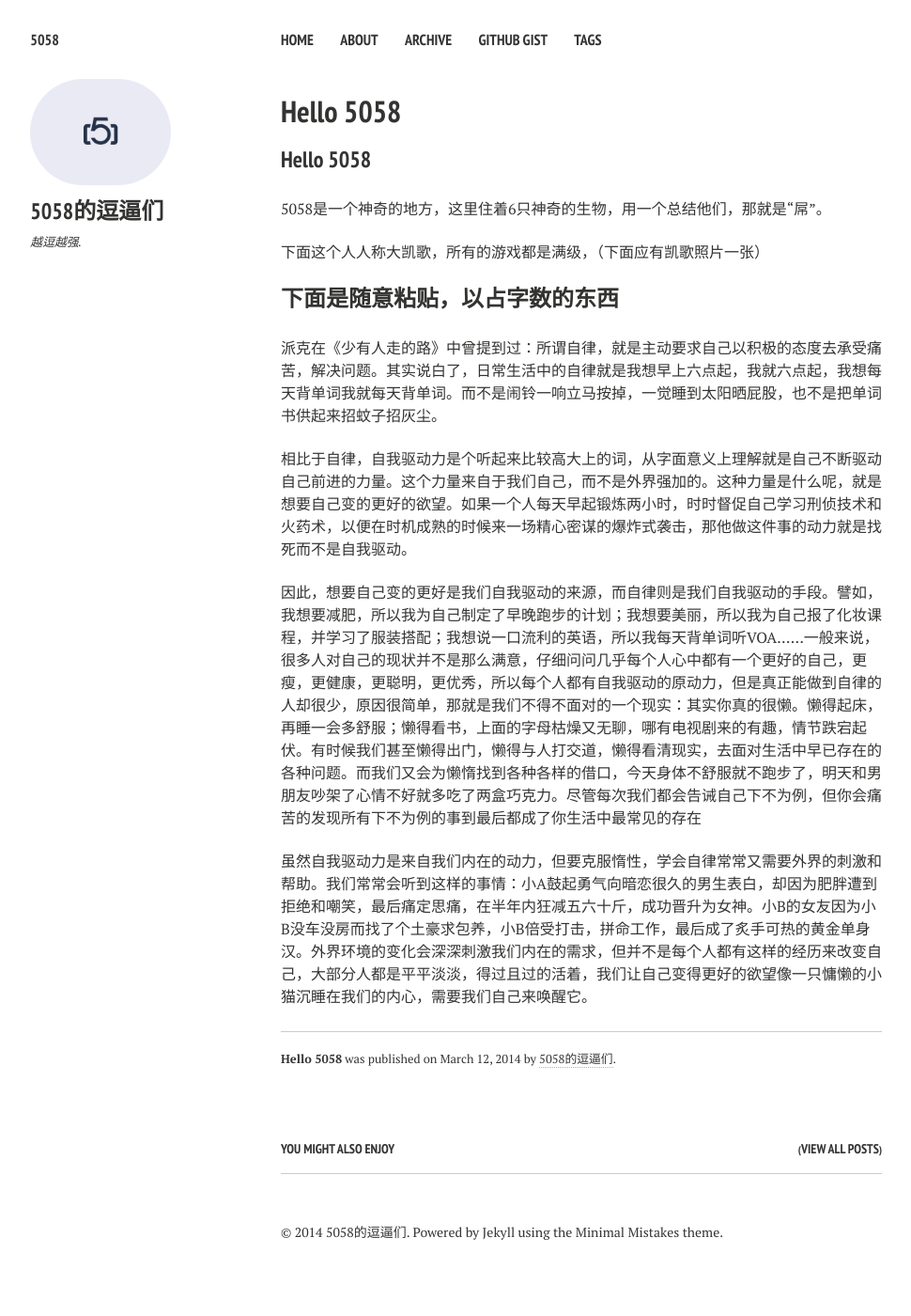
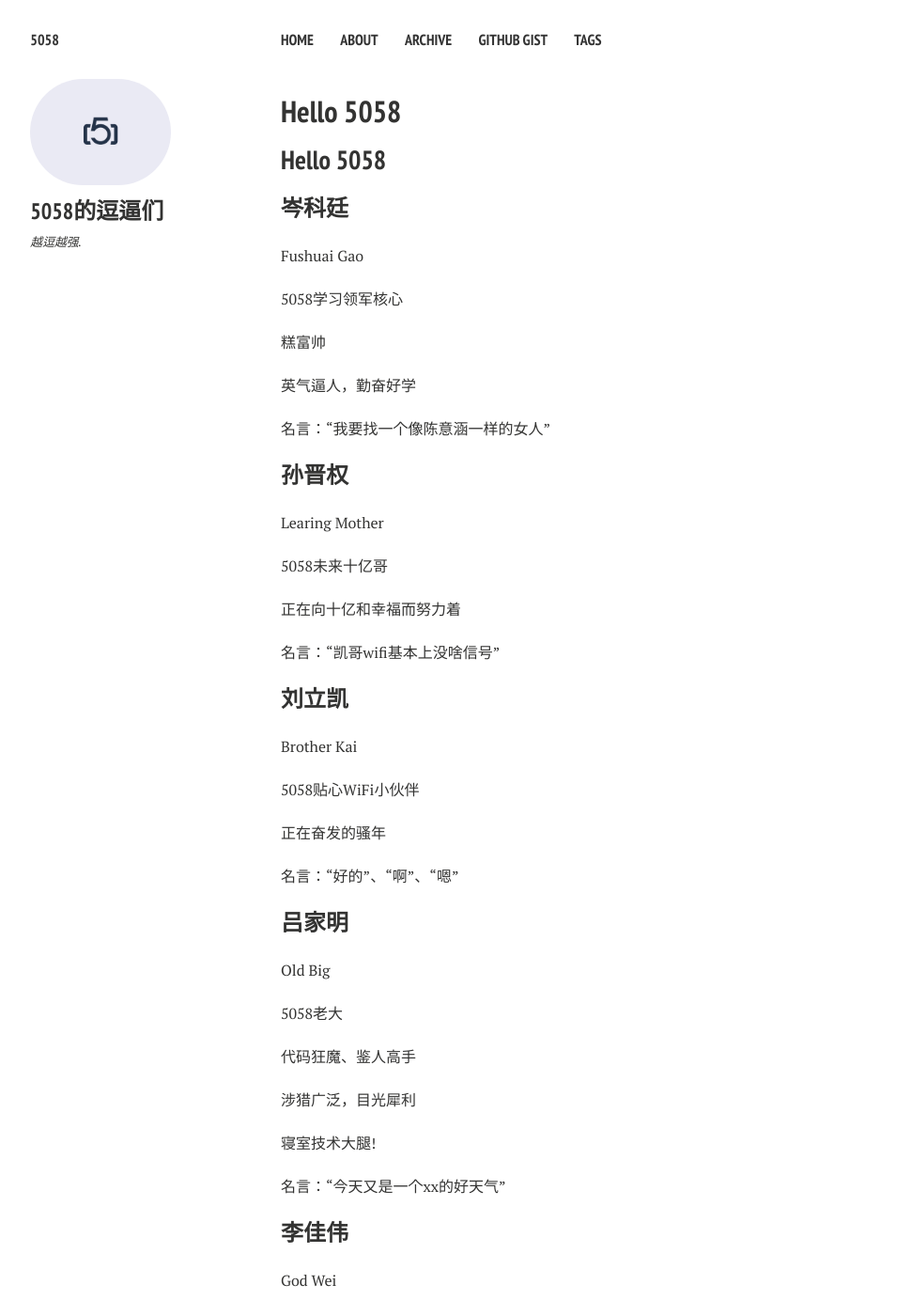
Before and after one commit to 5058/5058.github.io, a Jekyll site: the page built from _posts/2014-03-12-Hello-5058.md, in a window 1280 px wide and 1400 px high. Shown: the whole window at 94% size, without its empty margins (21-991 px from the left). Built offline with Jekyll 4.4.1, drawn with Linux system fonts in a browser that asks for light colours; nearby versions of some CDN libraries; comment, search, counter and statistics services are not loaded; some of the changed text lies outside the part shown.

Commit message:
Update 2014-03-12-Hello-5058.md

```diff
--- a/_posts/2014-03-12-Hello-5058.md
+++ b/_posts/2014-03-12-Hello-5058.md
@@ -6,18 +6,76 @@ category: articles
 tags: [life, 5058]
 ---
 
-###Hello 5058
+##Hello 5058
 
-5058是一个神奇的地方，这里住着6只神奇的生物，用一个总结他们，那就是“屌”。
+###岑科廷
+
+Fushuai Gao
 <br>
-下面这个人人称大凯歌，所有的游戏都是满级，（下面应有凯歌照片一张）
+5058学习领军核心
+<br>
+糕富帅
+<br>
+英气逼人，勤奋好学
+<br>
+名言：“我要找一个像陈意涵一样的女人”
 
-###下面是随意粘贴，以占字数的东西
+###孙晋权
 
-派克在《少有人走的路》中曾提到过：所谓自律，就是主动要求自己以积极的态度去承受痛苦，解决问题。其实说白了，日常生活中的自律就是我想早上六点起，我就六点起，我想每天背单词我就每天背单词。而不是闹铃一响立马按掉，一觉睡到太阳晒屁股，也不是把单词书供起来招蚊子招灰尘。
+Learing Mother
 <br>
-相比于自律，自我驱动力是个听起来比较高大上的词，从字面意义上理解就是自己不断驱动自己前进的力量。这个力量来自于我们自己，而不是外界强加的。这种力量是什么呢，就是想要自己变的更好的欲望。如果一个人每天早起锻炼两小时，时时督促自己学习刑侦技术和火药术，以便在时机成熟的时候来一场精心密谋的爆炸式袭击，那他做这件事的动力就是找死而不是自我驱动。
+5058未来十亿哥
 <br>
-因此，想要自己变的更好是我们自我驱动的来源，而自律则是我们自我驱动的手段。譬如，我想要减肥，所以我为自己制定了早晚跑步的计划；我想要美丽，所以我为自己报了化妆课程，并学习了服装搭配；我想说一口流利的英语，所以我每天背单词听VOA......一般来说，很多人对自己的现状并不是那么满意，仔细问问几乎每个人心中都有一个更好的自己，更瘦，更健康，更聪明，更优秀，所以每个人都有自我驱动的原动力，但是真正能做到自律的人却很少，原因很简单，那就是我们不得不面对的一个现实：其实你真的很懒。懒得起床，再睡一会多舒服；懒得看书，上面的字母枯燥又无聊，哪有电视剧来的有趣，情节跌宕起伏。有时候我们甚至懒得出门，懒得与人打交道，懒得看清现实，去面对生活中早已存在的各种问题。而我们又会为懒惰找到各种各样的借口，今天身体不舒服就不跑步了，明天和男朋友吵架了心情不好就多吃了两盒巧克力。尽管每次我们都会告诫自己下不为例，但你会痛苦的发现所有下不为例的事到最后都成了你生活中最常见的存在
+正在向十亿和幸福而努力着
 <br>
-虽然自我驱动力是来自我们内在的动力，但要克服惰性，学会自律常常又需要外界的刺激和帮助。我们常常会听到这样的事情：小A鼓起勇气向暗恋很久的男生表白，却因为肥胖遭到拒绝和嘲笑，最后痛定思痛，在半年内狂减五六十斤，成功晋升为女神。小B的女友因为小B没车没房而找了个土豪求包养，小B倍受打击，拼命工作，最后成了炙手可热的黄金单身汉。外界环境的变化会深深刺激我们内在的需求，但并不是每个人都有这样的经历来改变自己，大部分人都是平平淡淡，得过且过的活着，我们让自己变得更好的欲望像一只慵懒的小猫沉睡在我们的内心，需要我们自己来唤醒它。
+名言：“凯哥wifi基本上没啥信号”
+
+###刘立凯
+
+Brother Kai
+<br>
+5058贴心WiFi小伙伴
+<br>
+正在奋发的骚年
+<br>
+名言：“好的”、“啊”、“嗯”
+
+###吕家明
+
+Old Big
+<br>
+5058老大
+<br>
+代码狂魔、鉴人高手
+<br>
+涉猎广泛，目光犀利
+<br>
+寝室技术大腿!
+<br>
+名言：“今天又是一个xx的好天气”
+
+###李佳伟
+
+God Wei
+<br>
+5058寝室长
+<br>
+爱好：打水、睡觉、吃饭
+<br>
+上清华去哥大！追天天
+<br>
+名言：“梦话：‘@$!@*&*^&%$@!!#%^&’”
+
+###谭冰沁
+
+Ice Sister
+<br>
+5058冰妹
+<br>
+作为寝室唯一的一位妹子,冰妹表示压力不大
+<br>
+因为他掌握着全寝室人夜晚的命运
+<br>
+正在朝着当连锁大酒店老板而努力着！
+<br>
+名言：“hodongnisogaoyi（本どにすごい）”
```
